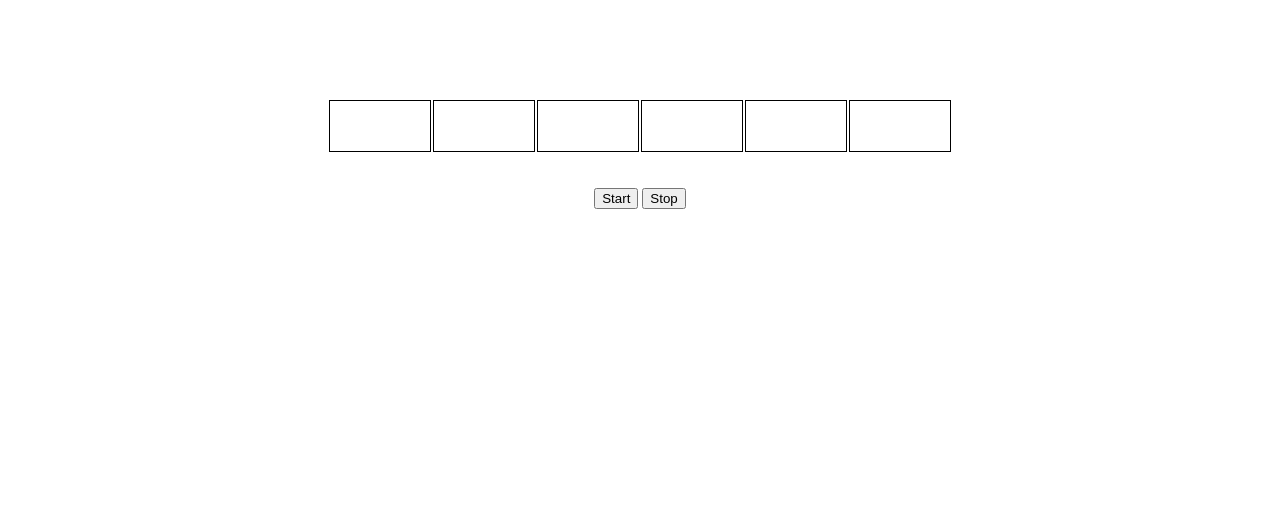
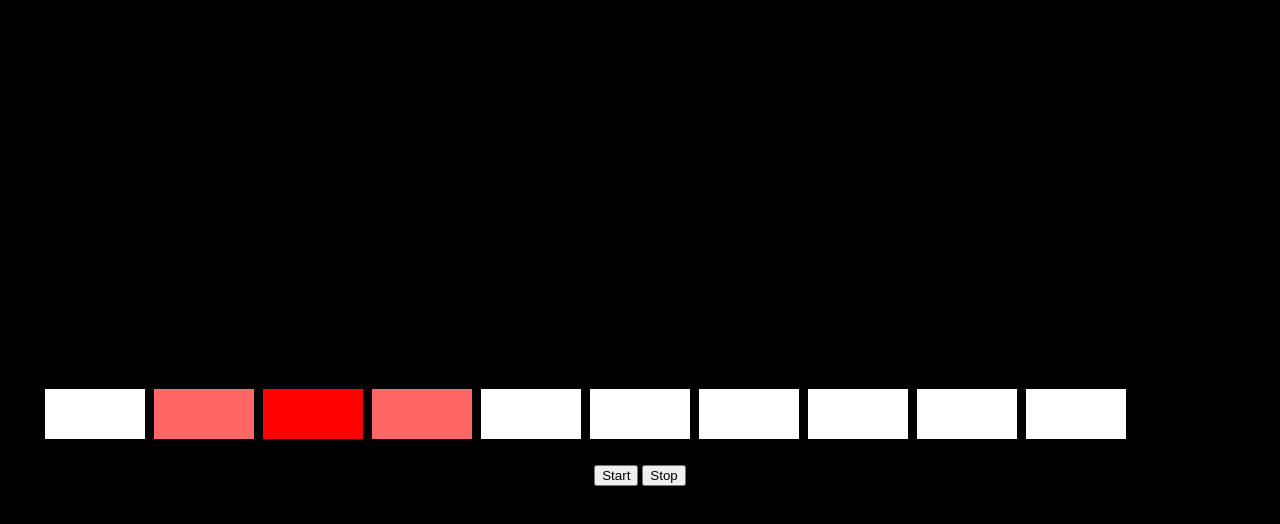
Before and after one commit to JananiIsurika/Assignment_09, a plain HTML site: page assignment_9/index.html in a window 1280 px wide. Both pictures are taken after a click on the button "Start". Drawn offline with Linux system fonts and the light colour scheme.

Commit message:
init the project

```diff
--- a/assignment_9/assets/css/styles.css
+++ b/assignment_9/assets/css/styles.css
@@ -1,17 +1,31 @@
-body{
-    text-align: center;
+#light-panel{
+    width: 1200px;
+    height: 22px;
+    position: absolute;
+    right: 0;
+    left: 0;
+    bottom: 0;
+    top: 0;
+    margin: auto;
 }
-
-#lights-panel {
-    display: flex;
-    justify-content: center;
-    margin-top: 100px;
-}
-
-.light {
+#light-panel>div{
     width: 100px;
     height: 50px;
-    background-color: white;
-    margin: 0 1px;
-    border: 1px solid black;
+    background: white;
+    display: inline-block;
+    margin-left: 5px;
+    position:relative;
 }
+body{
+    background: black;
+}
+#btn{
+    width: fit-content;
+    height: fit-content;
+    position: absolute;
+    right: 0;
+    left: 0;
+    bottom: 0;
+    top: 150px;
+    margin: auto;
+}
--- a/assignment_9/assets/js/script.js
+++ b/assignment_9/assets/js/script.js
@@ -1,46 +1,50 @@
-var curenrt_Light=0;
-var current_direction="RIGHT";
-var light_count=6;
+var style={background: "white"}
+var style2={background: "red"}
+var style_1={background: "#FF6666"}
 
-const updateLightPanel = () => {
-    var current_light = 0;
-    var current_direction = "RIGHT"; // RIGHT of LEFT
-    var light_count = 6;
-    var intervalID = 0;
+let current=0;
+let direction="right"
+let count=10;
+let interval=null;
 
+function lights(){
+    $('.light').eq(current).css(style2);
+    $('.light').eq(current+1).css(style_1);
+    $('.light').eq(current-1).css(style_1);
+}
 
-    const updateLightPanel = () => {
-        $(".light").css("background", "white");
-        $(".light").eq(current_light++).css("background", "red");
-
-        if (current_direction === "RIGHT") {
-            $(".light").eq((current_light++)).css("background", "#D80032");
-            if (current_light - 1>=0) {
-                $(".light").eq(current_light - 1).css("background", "#FF6969");
-            }
-            if(current_light === light_count - 1){
-                current_direction="LEFT";
-            }
-        } else {
-            current_light--;
-            $(".light").eq(current_light).css("background", "#F6635C");
-            $(".light").eq(current_light + 1).css("background", "red");
-
-            if (current_light === 0) {
-                current_direction = " RIGHT";
-            }
+const myFuction =()=> {
+    $(".light").css(style);
+    if(direction==="right"){
+        current++;
+        lights();
+        if(current===count>=0) {
+            lights()
+        }
+        if (current===count-1){
+            direction="left";
+        }
+    }else{
+        current--;
+        lights();
+        if(current===1) {
+            $('.blb').eq(current).css(style2);
+        }
+        if(current===0){
+            direction="right"
         }
     }
+}
 
-$("button:first-child").on("click", () => {
-    if (intervalID ==null){
-        intervalID=setInterval(updateLightPanel,100)
+$('button').eq(0).on('click',()=>{
+    if(interval===null){
+        interval=setInterval(myFuction,40);
+        $('#audio')[0].play();
     }
 });
 
-$("button:nth-child(2)").on("click",() => {
-    clearInterval(intervalID);
-    intervalID=null;
-    $("#audio")[0].pause();
+$('button').eq(1).on('click',()=>{
+    clearInterval(interval);
+    interval=null;
+    $('#audio')[0].pause();
 });
-}
--- a/assignment_9/index.html
+++ b/assignment_9/index.html
@@ -7,25 +7,26 @@
 </head>
 <body>
 
-<div id="lights-panel">
+<section id="light-panel">
     <div class="light"></div>
     <div class="light"></div>
     <div class="light"></div>
     <div class="light"></div>
     <div class="light"></div>
     <div class="light"></div>
-</div>
-<br>
-<br>
-<button type="button" id="startbutton">Start</button>
-<button type="button" id="stopbutton">Stop</button>
+    <div class="light"></div>
+    <div class="light"></div>
+    <div class="light"></div>
+    <div class="light"></div>
+</section>
+<section id="btn">
+    <button>Start</button>
+    <button>Stop</button>
+    <audio id="audio" src="assets/audios/audio.mp3"></audio>
+</section>
 
-
-<audio src="assets/audios/audio.mp3"></audio>
+</body>
 
 <script src="assets/lib/javaScript.min.js"></script>
-
 <script src="assets/js/script.js"></script>
-
-</body>
 </html>
```
